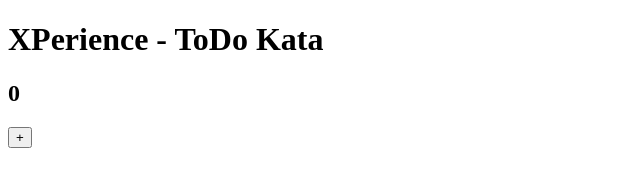
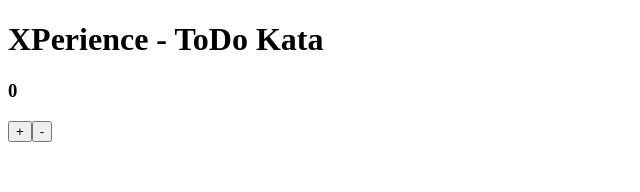
Before and after one commit to riteshmehrotra/todos, a Next.js app: page / in a window 1280 px wide. Shown: the top 192 px of the page, without its empty margins (0-640 px from the left). Built offline with nearby package versions, Linux system fonts and the light colour scheme.

Commit message:
Add use case for decrementing counter

```diff
--- a/app/components/counter.tsx
+++ b/app/components/counter.tsx
@@ -7,9 +7,12 @@ export default function Counter() {
 
   return (
     <>
-      <h2>{count}</h2>
+      <h3>{count}</h3>
       <button type="button" onClick={() => setCount(count + 1)}>
         +
+      </button>
+      <button type="button" onClick={() => setCount(count - 1)}>
+        -
       </button>
     </>
   );
```
Also changed, not shown: 2 other files (tests, documents, lock files or other folders).
